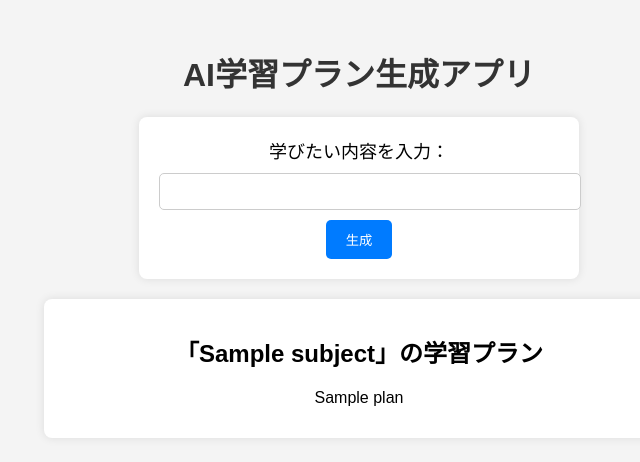
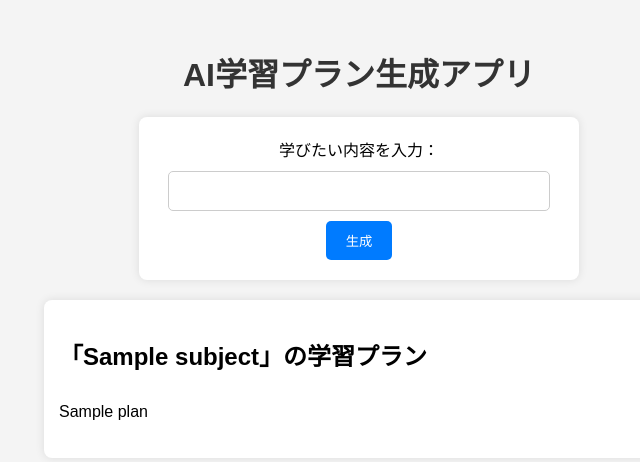
Before and after one commit to nao-ih/ai-learning-app, a Flask app: template templates/index.html in a window 1280 px wide. Shown: the top 462 px of the page, without its empty margins (281-921 px from the left). Run offline with Flask 3, Linux system fonts and the light colour scheme; the template is opened without the code that fills it: most values are stand-ins (such as "Sample title", 1, 10 or a date in 2020).

Commit message:
デザイン修正＆AIの出力整形

```diff
--- a/app.py
+++ b/app.py
@@ -1,14 +1,15 @@
-from flask import Flask, request, jsonify, render_template
+from flask import Flask, request, render_template
 import openai
 import os
+import re
 
 app = Flask(__name__)
 
-# APIキーを環境変数から取得
+# OpenAI APIキーを環境変数から取得
 openai.api_key = os.getenv("OPENAI_API_KEY")
 
 def generate_learning_plan(subject):
-    """指定された学習内容に基づいて、AIが学習プランを作成する"""
+    """AIが学習プランを作成し、HTMLフォーマットで整形"""
     client = openai.OpenAI()
     response = client.chat.completions.create(
         model="gpt-4o",
@@ -17,7 +18,14 @@ def generate_learning_plan(subject):
             {"role": "user", "content": f"{subject}を学ぶための最適な学習プランを作成してください。"}
         ]
     )
-    return response.choices[0].message.content
+
+    plan = response.choices[0].message.content
+
+    # **改行とリスト化の処理**
+    plan = re.sub(r'(\d+)\.\s', r'<br><strong>\1.</strong> ', plan)  # 番号リストを太字に
+    plan = plan.replace("\n", "<br>")  # 改行をHTML用に変換
+
+    return plan
 
 @app.route("/", methods=["GET", "POST"])
 def index():
--- a/static/style.css
+++ b/static/style.css
@@ -9,6 +9,7 @@ h1 {
     color: #333;
 }
 
+/* 入力フォームを中央揃え */
 form {
     margin: 20px auto;
     padding: 20px;
@@ -16,20 +17,20 @@ form {
     border-radius: 8px;
     box-shadow: 0 0 10px rgba(0, 0, 0, 0.1);
     max-width: 400px;
+    text-align: center;
 }
 
-label {
-    font-size: 18px;
-}
-
+/* 入力欄のサイズと位置調整 */
 input {
-    width: 100%;
+    width: 90%; /* フォームの幅を広げる */
     padding: 10px;
     margin: 10px 0;
     border: 1px solid #ccc;
     border-radius: 5px;
+    font-size: 16px;
 }
 
+/* 送信ボタンのデザイン */
 button {
     background-color: #007bff;
     color: white;
@@ -43,6 +44,7 @@ button:hover {
     background-color: #0056b3;
 }
 
+/* AIの学習プランを見やすく */
 .plan {
     margin-top: 20px;
     padding: 15px;
@@ -52,4 +54,6 @@ button:hover {
     max-width: 600px;
     margin-left: auto;
     margin-right: auto;
+    text-align: left; /* 左揃えで見やすく */
+    line-height: 1.8; /* 行間を広げる */
 }
--- a/templates/index.html
+++ b/templates/index.html
@@ -17,7 +17,7 @@
     {% if subject %}
         <div class="plan">
             <h2>「{{ subject }}」の学習プラン</h2>
-            <p>{{ plan }}</p>
+            <p>{{ plan | safe }}</p>
         </div>
     {% endif %}
 </body>
```
